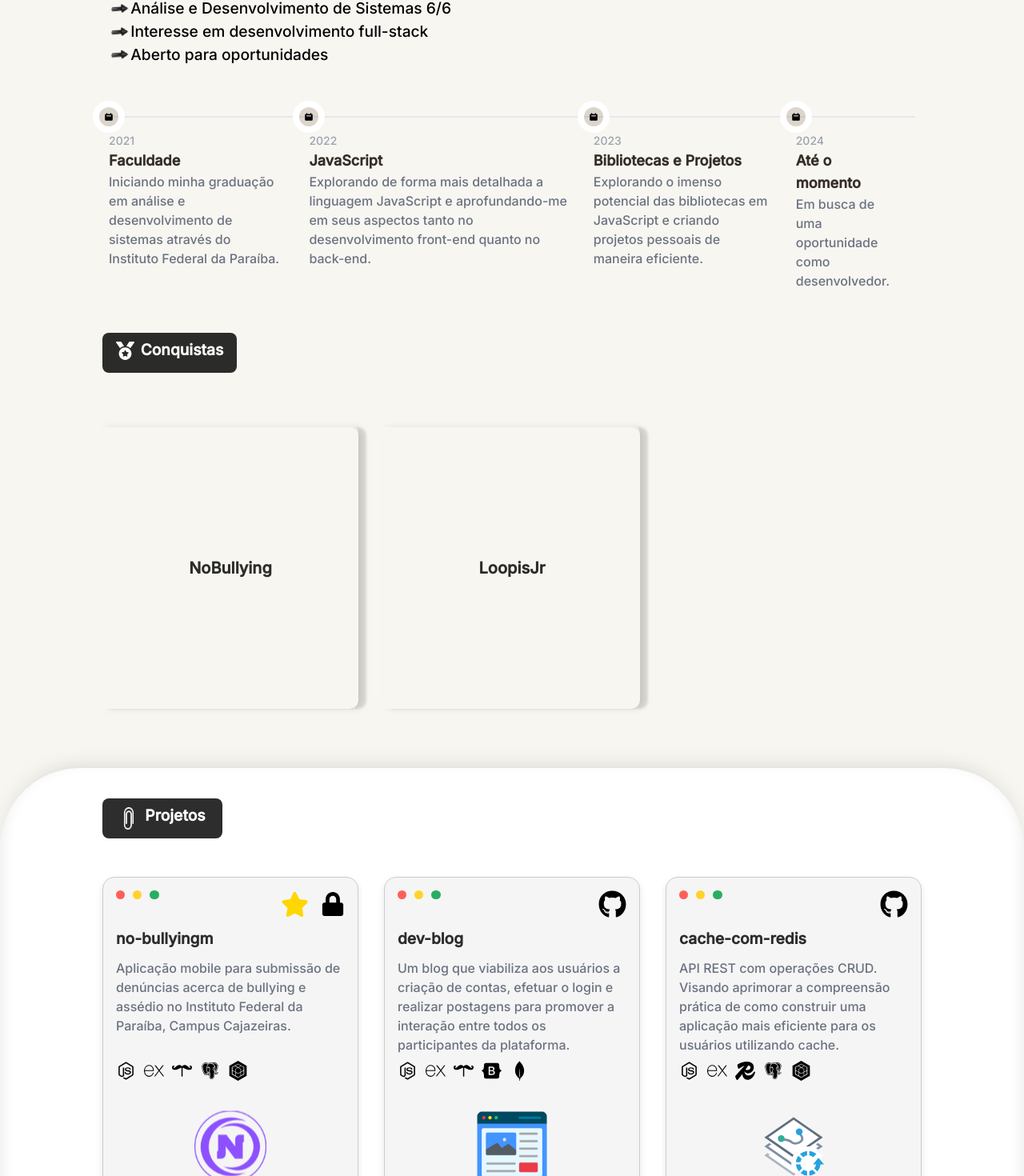
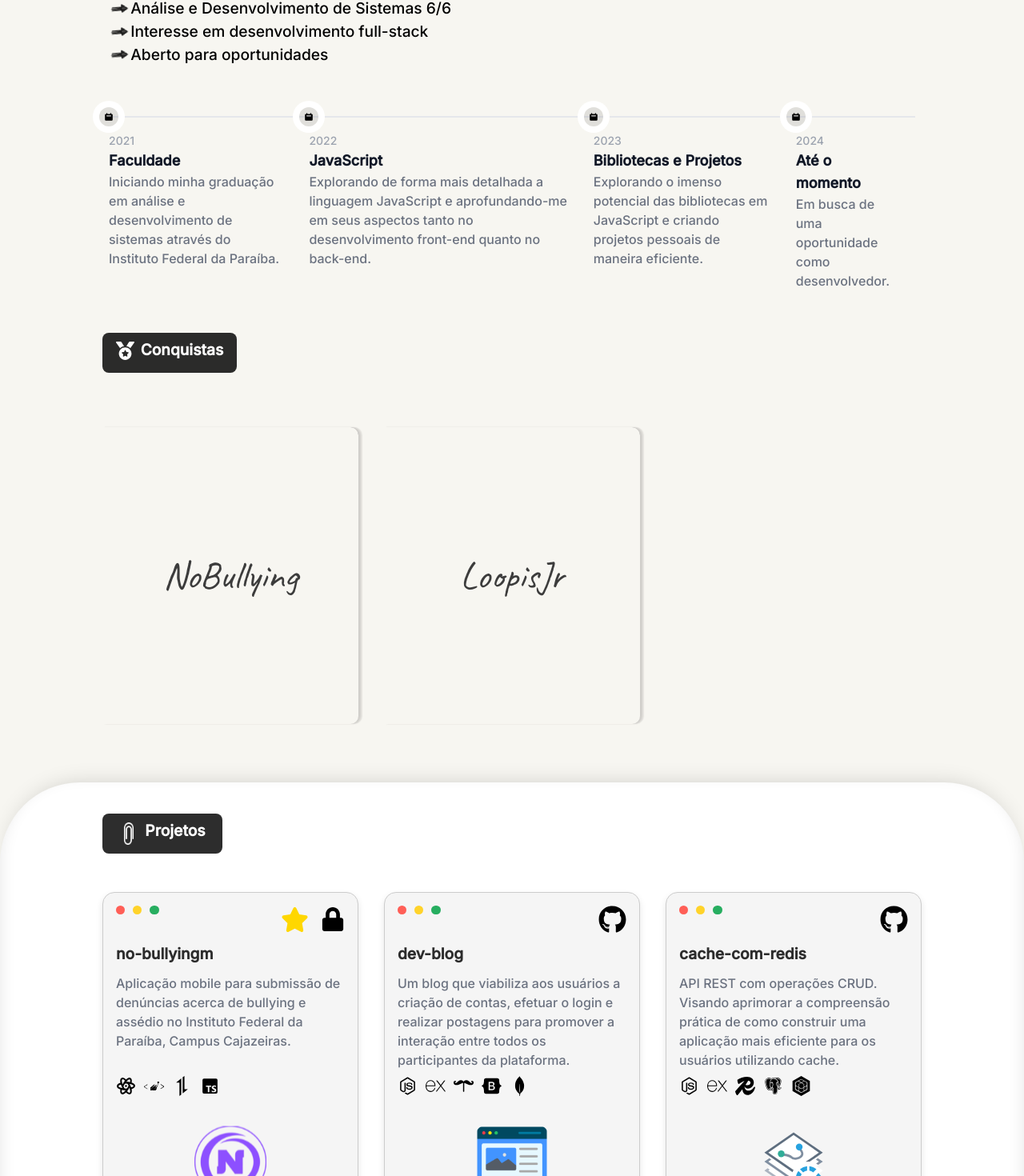
Before and after one commit to Luisfelippedev/personal-portfolio, a Next.js app in the folder personal-portfolio/: page / in a window 1280 px wide. Shown: the part 1050-2520 px from the top of the page at 80% size. Built offline with nearby package versions, Linux system fonts and the light colour scheme.

Commit message:
feat: ajustando design do card de conquistas e timeline.

```diff
--- a/personal-portfolio/src/app/globals.scss
+++ b/personal-portfolio/src/app/globals.scss
@@ -15,7 +15,7 @@ Button:hover{
 
 
 #time-line-point span {
-  background-color: rgba(109, 86, 54, 0.199) !important;
+  background-color: rgba(134, 134, 134, 0.199) !important;
 }
 #time-line-point svg{
   color: black;
--- a/personal-portfolio/src/components/CardAchievements/index.tsx
+++ b/personal-portfolio/src/components/CardAchievements/index.tsx
@@ -20,7 +20,7 @@ export const CardAchievements = ({ project }: { project: ProjectType }) => {
     loopis: {
       name: "LoopisJr",
       description:
-        "Durante um ano e meio, tive a oportunidade de trabalhar na empresa Júnior do IFPB - campus CZ. Na área de projetos, participei ativamente de projetos reais para clientes da empresa, o que me permitiu adquirir conhecimento e aplicá-lo na prática.",
+        "Durante um ano e meio, tive a oportunidade de trabalhar na empresa Júnior do IFPB - campus CZ. Meu cargo na empresa evoluiu de trainee para consultor de projetos. Uma digna experiência.",
       image: "loopis.png",
     },
   };
--- a/personal-portfolio/src/components/CardAchievements/styles.module.scss
+++ b/personal-portfolio/src/components/CardAchievements/styles.module.scss
@@ -1,4 +1,5 @@
 @import '../../themes/index.scss';
+@import url('https://fonts.googleapis.com/css2?family=Caveat:wght@400..700&family=Pacifico&family=Shadows+Into+Light&display=swap');
 
 .card {
     position: relative;
@@ -25,11 +26,10 @@
       cursor: pointer;
       transition: all 0.5s;
       transform-origin: 0;
-      box-shadow: 0px -4px 0px rgba(255, 255, 255, 0.637), /* Sombra superior mais leve */
-      10px 0px 3px rgba(0, 0, 0, 0.1), /* Sombra direita */
-      6px 0px 8px rgba(0, 0, 0, 0.1), /* Sombra esquerda */
-      0px -4px 0px rgba(0, 0, 0, 0.1); /* Sombra inferior */
-      display: flex;
+      box-shadow: 0px 0px 0px rgb(247, 246, 241, 1), /* Sombra superior mais leve */
+      3px 0px 2px rgba(0, 0, 0, 0.1), /* Sombra direita */
+      5px 0px 1px rgba(94, 93, 93, 0.1), /* Sombra esquerda */
+      0px 10px 0px  rgb(247, 246, 241, 1); /* Sombra inferior */
       display: flex;
       align-items: center;
       justify-content: center;
@@ -49,9 +49,11 @@
 
 
   .textTitle {
-    color: $text;
-    font-weight: 800;
-    font-size: 2.8rem;
+    color: rgb(60, 60, 60) !important;
+    font-weight: 200 !important;
+    font-size: 3rem !important;
+    font-family: "Caveat", cursive;
+    font-optical-sizing: auto;
 
     @media (max-width: 768px) {
         font-size: 2rem;
@@ -64,6 +66,7 @@
     display: flex;
     justify-content: start;
     align-items: center;
+    padding: 1rem 0;
 }
 
 .textDescc{
--- a/personal-portfolio/src/components/CardProject/index.tsx
+++ b/personal-portfolio/src/components/CardProject/index.tsx
@@ -13,6 +13,10 @@ import { SiMongodb } from "react-icons/si";
 import { BiLogoPostgresql } from "react-icons/bi";
 import { FaLock } from "react-icons/fa";
 import { FaStar } from "react-icons/fa6";
+import { TbBrandReactNative } from "react-icons/tb";
+import { SiStyledcomponents } from "react-icons/si";
+import { SiAxios } from "react-icons/si";
+import { BiLogoTypescript } from "react-icons/bi";
 
 type ProjectType = "devblog" | "cacheredis" | "spatialdata" | "nobullying";
 
@@ -86,11 +90,10 @@ const CardProject = ({
         "Aplicação mobile para submissão de denúncias acerca de bullying e assédio no Instituto Federal da Paraíba, Campus Cajazeiras.",
       image: "NoBullyingLogo.svg",
       icons: [
-        <IoLogoNodejs size={25} key="node" />,
-        <SiExpress size={25} key="express" />,
-        <SiHandlebarsdotjs size={25} key="handlebars" />,
-        <BiLogoPostgresql size={25} key="postgresql" />,
-        <SiSequelize size={25} key="sequelize" />,
+        <TbBrandReactNative size={25} key="react-native" />,
+        <SiStyledcomponents size={25} key="styled-components" />,
+        <SiAxios size={25} key="axios" />,
+        <BiLogoTypescript size={25} key="typescript" />,
       ],
     },
   };
--- a/personal-portfolio/src/components/TimeLine/index.tsx
+++ b/personal-portfolio/src/components/TimeLine/index.tsx
@@ -42,9 +42,7 @@ export const TimeLine = () => {
           <TimelinePoint id="time-line-point" icon={HiCalendar}></TimelinePoint>
           <TimelineContent style={{ marginTop: "1rem" }}>
             <TimelineTime>2021</TimelineTime>
-            <TimelineTitle style={{ color: "#352d27" }}>
-              Faculdade
-            </TimelineTitle>
+            <TimelineTitle>Faculdade</TimelineTitle>
             <TimelineBody>
               Iniciando minha graduação em análise e desenvolvimento de sistemas
               através do Instituto Federal da Paraíba.
@@ -62,9 +60,7 @@ export const TimeLine = () => {
           <TimelinePoint id="time-line-point" icon={HiCalendar}></TimelinePoint>
           <TimelineContent style={{ marginTop: "1rem" }}>
             <TimelineTime>2022</TimelineTime>
-            <TimelineTitle style={{ color: "#352d27" }}>
-              JavaScript
-            </TimelineTitle>
+            <TimelineTitle>JavaScript</TimelineTitle>
             <TimelineBody>
               Explorando de forma mais detalhada a linguagem JavaScript e
               aprofundando-me em seus aspectos tanto no desenvolvimento
@@ -83,9 +79,7 @@ export const TimeLine = () => {
           <TimelinePoint id="time-line-point" icon={HiCalendar}></TimelinePoint>
           <TimelineContent style={{ marginTop: "1rem" }}>
             <TimelineTime>2023</TimelineTime>
-            <TimelineTitle style={{ color: "#352d27" }}>
-              Bibliotecas e Projetos
-            </TimelineTitle>
+            <TimelineTitle>Bibliotecas e Projetos</TimelineTitle>
             <TimelineBody>
               Explorando o imenso potencial das bibliotecas em JavaScript e
               criando projetos pessoais de maneira eficiente.
@@ -103,9 +97,7 @@ export const TimeLine = () => {
           <TimelinePoint id="time-line-point" icon={HiCalendar}></TimelinePoint>
           <TimelineContent style={{ marginTop: "1rem" }}>
             <TimelineTime>2024</TimelineTime>
-            <TimelineTitle style={{ color: "#352d27" }}>
-              Até o momento
-            </TimelineTitle>
+            <TimelineTitle>Até o momento</TimelineTitle>
             <TimelineBody>
               Em busca de uma oportunidade como desenvolvedor.
             </TimelineBody>
```
